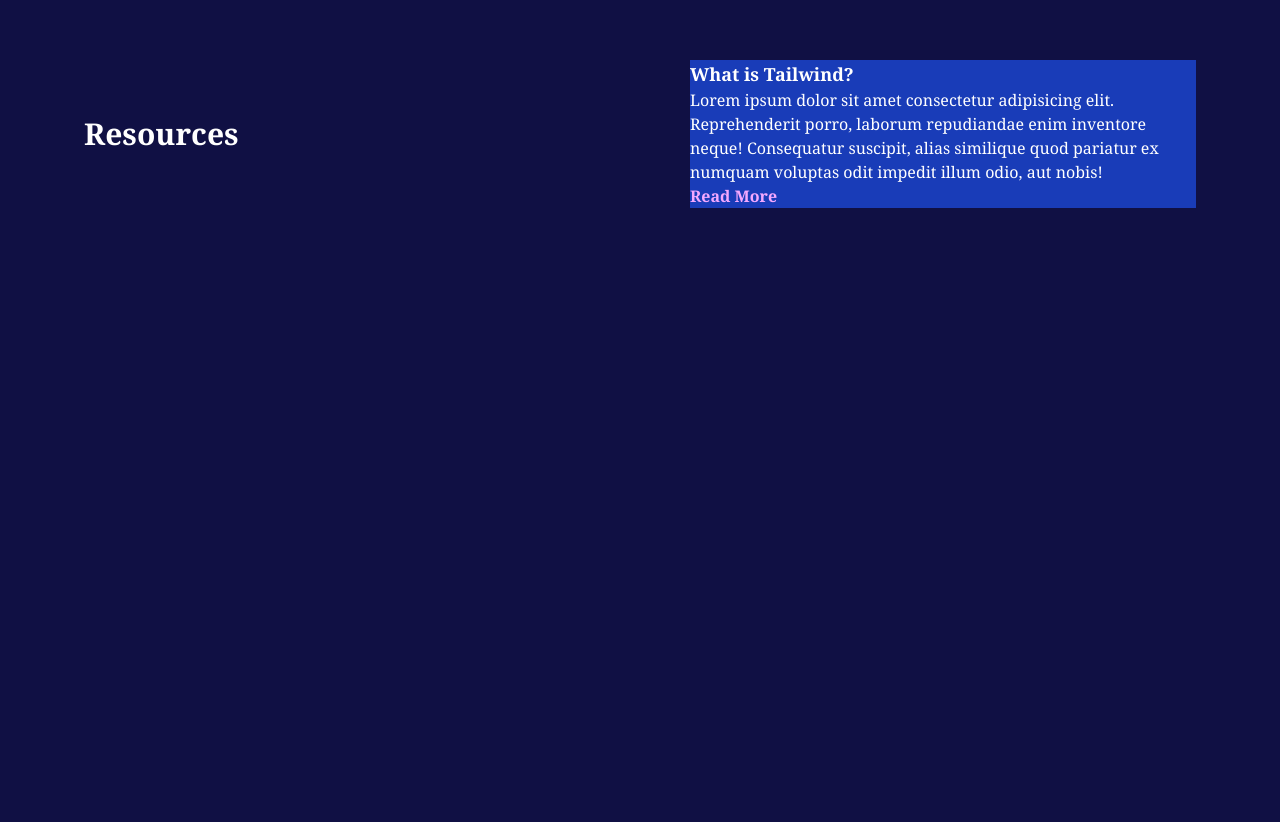
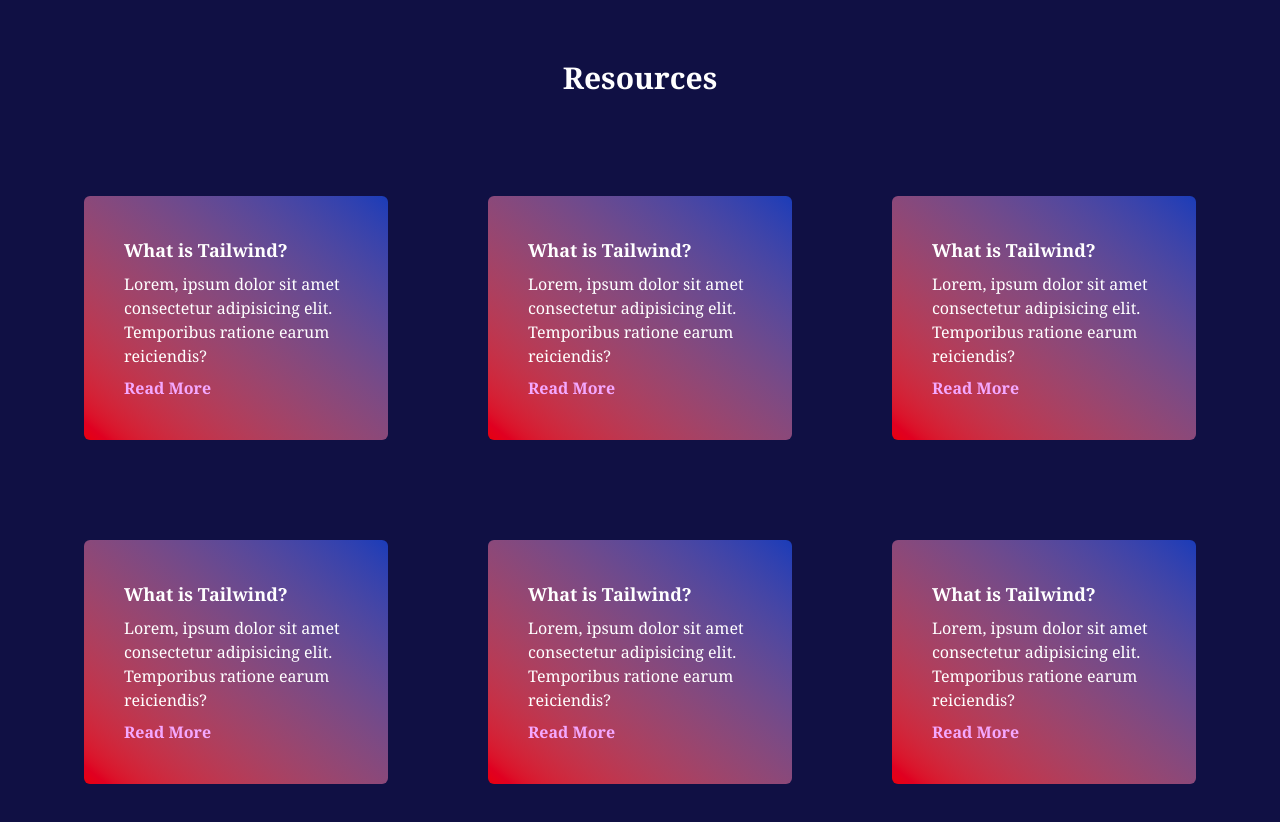
Before and after one commit to Mainkaifhoon/Tailwind-Tutorial, a website built with Vite: page index.html in a window 1280 px wide. Shown: the part 824-1646 px from the top of the page. Before the commit the page ends 1080 px from the top, so only its background shows below. Built offline with nearby package versions, Linux system fonts and the light colour scheme.

Commit message:
Added cards

```diff
--- a/index.html
+++ b/index.html
@@ -48,7 +48,7 @@
       class="m-30 text-center max-w-3xl lg:max-w-6xl mx-auto px-5 py-12 font-serif grid lg:gap-25 lg:grid-cols-2 items-center gap-12"
     >
       <img
-        class="max-w-full border-fuchsia-400 rounded-4xl lg:order-2"
+        class="max-w-full border-fuchsia-400 rounded-4xl lg:order-2 hover:border-6 border-fuchsia-500 hover:cursor-pointer"
         src="/public/anthony-aird-Sh8d_9HmIhk-unsplash.jpg"
         alt="wind"
       />
@@ -70,21 +70,96 @@
     </section>
 
     <section
-      class="max-w-3xl lg:max-w-6xl mx-auto px-5 py-12 font-serif grid lg:gap-25 lg:grid-cols-2 items-center gap-12"
+      class="max-w-3xl lg:max-w-6xl mx-auto px-5 py-12 font-serif grid lg:gap-25 grid-cols-[repeat(auto-fit,minmax(13.75rem,1fr))] items-center gap-12"
     >
-      <h2 class="text-3xl font-bold">Resources</h2>
-      <div class="bg-blue-800">
+      <h2 class="text-3xl font-bold text-center col-span-full">Resources</h2>
+
+      <div
+        class="bg-blue-800 space-y-2 p-10 rounded-md bg-linear-to-bl from-blue-800 to-red-600 hover:scale-[1.2] hover:cursor-pointer transition-transform duration-300 ease-in"
+      >
         <h3 class="font-bold text-lg">What is Tailwind?</h3>
         <p>
-          Lorem ipsum dolor sit amet consectetur adipisicing elit. Reprehenderit
-          porro, laborum repudiandae enim inventore neque! Consequatur suscipit,
-          alias similique quod pariatur ex numquam voluptas odit impedit illum
-          odio, aut nobis!
+          Lorem, ipsum dolor sit amet consectetur adipisicing elit. Temporibus
+          ratione earum reiciendis?
         </p>
-        <a href="" class="font-bold text-fuchsia-300">Read More</a>
+        <a
+          href=""
+          class="font-bold text-fuchsia-300 hover:text-white transition-colors"
+          >Read More</a
+        >
+      </div>
+
+      <div
+        class="bg-blue-800 space-y-2 p-10 rounded-md bg-linear-to-bl from-blue-800 to-red-600 hover:scale-[1.2] hover:cursor-pointer transition-transform duration-300 ease-in"
+      >
+        <h3 class="font-bold text-lg">What is Tailwind?</h3>
+        <p>
+          Lorem, ipsum dolor sit amet consectetur adipisicing elit. Temporibus
+          ratione earum reiciendis?
+        </p>
+        <a
+          href=""
+          class="font-bold text-fuchsia-300 hover:text-white transition-colors"
+          >Read More</a
+        >
+      </div>
+      <div
+        class="bg-blue-800 space-y-2 p-10 rounded-md bg-linear-to-bl from-blue-800 to-red-600 hover:scale-[1.2] hover:cursor-pointer transition-transform duration-300 ease-in"
+      >
+        <h3 class="font-bold text-lg">What is Tailwind?</h3>
+        <p>
+          Lorem, ipsum dolor sit amet consectetur adipisicing elit. Temporibus
+          ratione earum reiciendis?
+        </p>
+        <a
+          href=""
+          class="font-bold text-fuchsia-300 hover:text-white transition-colors"
+          >Read More</a
+        >
+      </div>
+      <div
+        class="bg-blue-800 space-y-2 p-10 rounded-md bg-linear-to-bl from-blue-800 to-red-600 hover:scale-[1.2] hover:cursor-pointer transition-transform duration-300 ease-in"
+      >
+        <h3 class="font-bold text-lg">What is Tailwind?</h3>
+        <p>
+          Lorem, ipsum dolor sit amet consectetur adipisicing elit. Temporibus
+          ratione earum reiciendis?
+        </p>
+        <a
+          href=""
+          class="font-bold text-fuchsia-300 hover:text-white transition-colors"
+          >Read More</a
+        >
+      </div>
+      <div
+        class="bg-blue-800 space-y-2 p-10 rounded-md bg-linear-to-bl from-blue-800 to-red-600 hover:scale-[1.2] hover:cursor-pointer transition-transform duration-300 ease-in"
+      >
+        <h3 class="font-bold text-lg">What is Tailwind?</h3>
+        <p>
+          Lorem, ipsum dolor sit amet consectetur adipisicing elit. Temporibus
+          ratione earum reiciendis?
+        </p>
+        <a
+          href=""
+          class="font-bold text-fuchsia-300 hover:text-white transition-colors"
+          >Read More</a
+        >
+      </div>
+      <div
+        class="bg-blue-800 space-y-2 p-10 rounded-md bg-linear-to-bl from-blue-800 to-red-600 hover:scale-[1.2] hover:cursor-pointer transition-transform duration-300 ease-in"
+      >
+        <h3 class="font-bold text-lg">What is Tailwind?</h3>
+        <p>
+          Lorem, ipsum dolor sit amet consectetur adipisicing elit. Temporibus
+          ratione earum reiciendis?
+        </p>
+        <a
+          href=""
+          class="font-bold text-fuchsia-300 hover:text-white transition-colors"
+          >Read More</a
+        >
       </div>
     </section>
-
     <script type="module" src="/src/main.ts"></script>
   </body>
 </html>
--- a/vite.config.ts
+++ b/vite.config.ts
@@ -2,5 +2,5 @@ import { defineConfig } from 'vite'
 import tailwindcss from '@tailwindcss/vite'
 
 export default defineConfig({
-  plugins: [tailwindcss() ],
-})
+  plugins: [tailwindcss()],
+});
```
